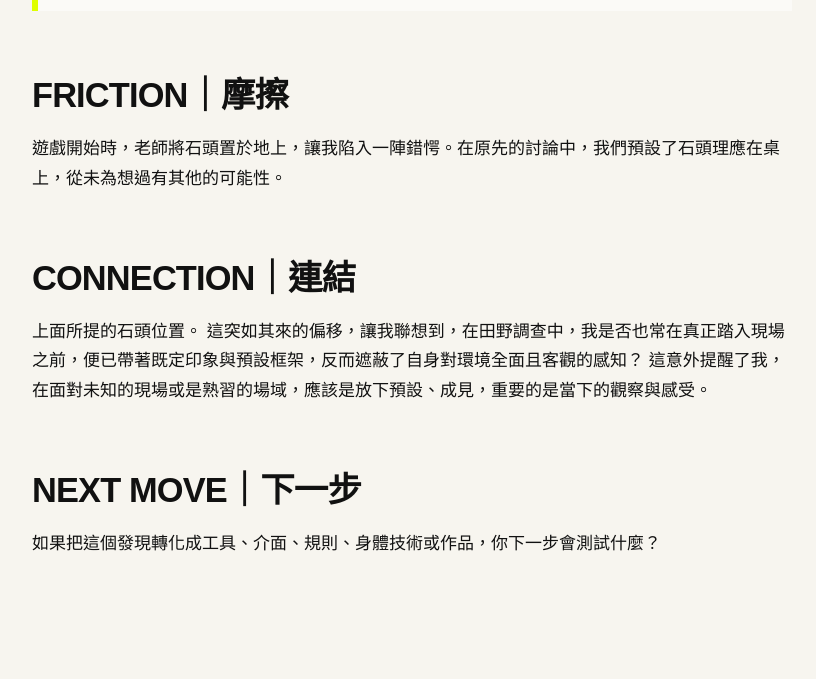
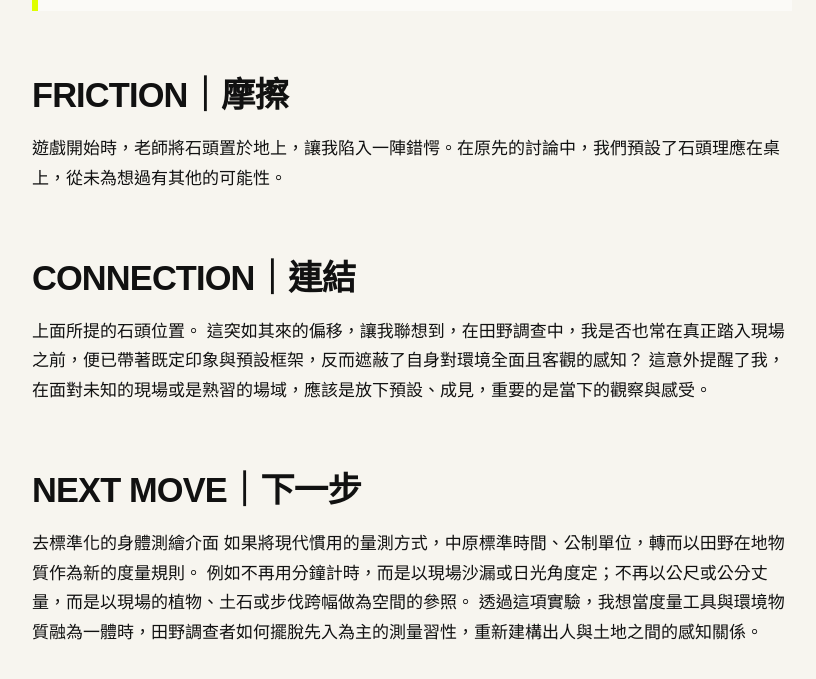
Before and after one commit to yunjiajang/fieldworkarchive, a Jekyll site: the page built from weeks/week-01.md, in a window 1280 px wide and 900 px high, scrolled down 1795 px, cut to the strip 145-824 px from the top of the window. Shown: the whole strip, without its empty margins (48-864 px from the left). Built offline with Jekyll 4.4.1, drawn with Linux system fonts in a browser that asks for light colours.

Commit message:
Update week-01.md

```diff
--- a/weeks/week-01.md
+++ b/weeks/week-01.md
@@ -30,5 +30,7 @@ permalink: /weeks/week-01/
 這意外提醒了我，在面對未知的現場或是熟習的場域，應該是放下預設、成見，重要的是當下的觀察與感受。
 
 ## NEXT MOVE｜下一步
-
-如果把這個發現轉化成工具、介面、規則、身體技術或作品，你下一步會測試什麼？
+去標準化的身體測繪介面
+如果將現代慣用的量測方式，中原標準時間、公制單位，轉而以田野在地物質作為新的度量規則。
+例如不再用分鐘計時，而是以現場沙漏或日光角度定；不再以公尺或公分丈量，而是以現場的植物、土石或步伐跨幅做為空間的參照。
+透過這項實驗，我想當度量工具與環境物質融為一體時，田野調查者如何擺脫先入為主的測量習性，重新建構出人與土地之間的感知關係。
```
